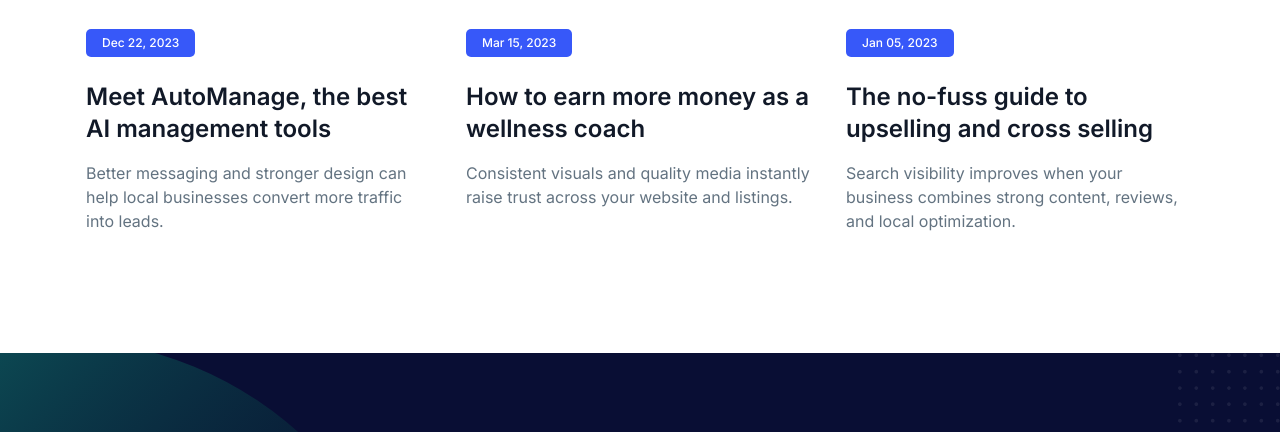
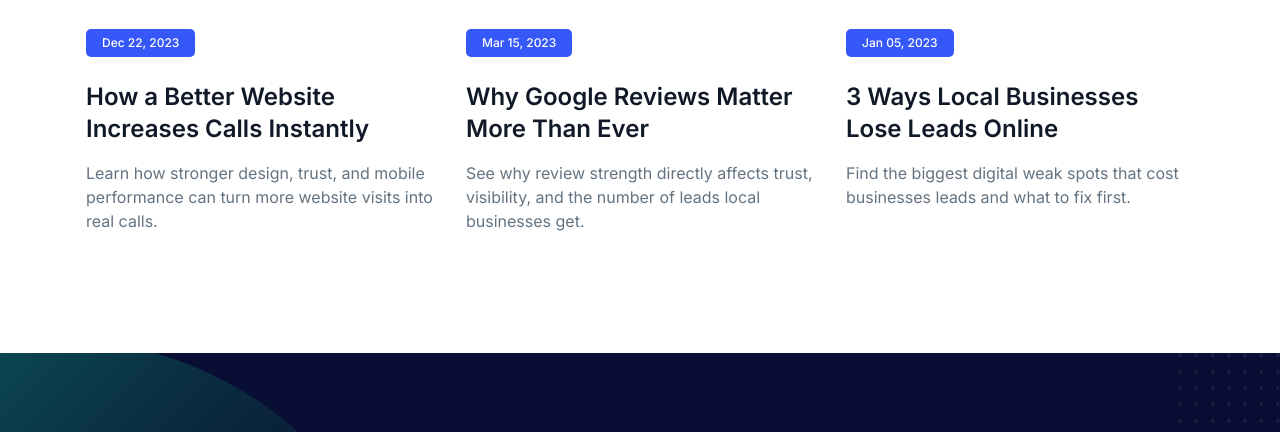
Before and after one commit to senseibiscuit/Prime-Advertere, a website: page blog-details.html in a window 1280 px wide. Shown: the part 2314-2746 px from the top of the page. Drawn offline with Linux system fonts and the light colour scheme.

Commit message:
Update related articles to real blog posts

```diff
--- a/blog-details.html
+++ b/blog-details.html
@@ -909,7 +909,7 @@
           <div class="w-full px-4 md:w-1/2 lg:w-1/3">
             <div class="mb-10 wow fadeInUp group" data-wow-delay=".1s">
               <div class="mb-8 overflow-hidden rounded-[5px]">
-                <a href="blog-details.html" class="block">
+                <a href="blog-post-01.html" class="block">
                   <img
                     src="assets/images/blog/blog-01.jpg"
                     alt="image"
@@ -925,16 +925,16 @@
                 </span>
                 <h3>
                   <a
-                    href="blog-details.html"
+                    href="blog-post-01.html"
                     class="inline-block mb-4 text-xl font-semibold text-dark hover:text-primary dark:text-white sm:text-2xl lg:text-xl xl:text-2xl"
                   >
-                    Meet AutoManage, the best AI management tools
+                    How a Better Website Increases Calls Instantly
                   </a>
                 </h3>
                 <p
                   class="max-w-[370px] text-base text-body-color dark:text-dark-6"
                 >
-                  Better messaging and stronger design can help local businesses convert more traffic into leads.
+                  Learn how stronger design, trust, and mobile performance can turn more website visits into real calls.
                 </p>
               </div>
             </div>
@@ -942,7 +942,7 @@
           <div class="w-full px-4 md:w-1/2 lg:w-1/3">
             <div class="mb-10 wow fadeInUp group" data-wow-delay=".15s">
               <div class="mb-8 overflow-hidden rounded-[5px]">
-                <a href="blog-details.html" class="block">
+                <a href="blog-post-02.html" class="block">
                   <img
                     src="assets/images/blog/blog-02.jpg"
                     alt="image"
@@ -958,16 +958,16 @@
                 </span>
                 <h3>
                   <a
-                    href="blog-details.html"
+                    href="blog-post-02.html"
                     class="inline-block mb-4 text-xl font-semibold text-dark hover:text-primary dark:text-white sm:text-2xl lg:text-xl xl:text-2xl"
                   >
-                    How to earn more money as a wellness coach
+                    Why Google Reviews Matter More Than Ever
                   </a>
                 </h3>
                 <p
                   class="max-w-[370px] text-base text-body-color dark:text-dark-6"
                 >
-                  Consistent visuals and quality media instantly raise trust across your website and listings.
+                  See why review strength directly affects trust, visibility, and the number of leads local businesses get.
                 </p>
               </div>
             </div>
@@ -975,7 +975,7 @@
           <div class="w-full px-4 md:w-1/2 lg:w-1/3">
             <div class="mb-10 wow fadeInUp group" data-wow-delay=".2s">
               <div class="mb-8 overflow-hidden rounded-[5px]">
-                <a href="blog-details.html" class="block">
+                <a href="blog-post-03.html" class="block">
                   <img
                     src="assets/images/blog/blog-03.jpg"
                     alt="image"
@@ -991,16 +991,16 @@
                 </span>
                 <h3>
                   <a
-                    href="blog-details.html"
+                    href="blog-post-03.html"
                     class="inline-block mb-4 text-xl font-semibold text-dark hover:text-primary dark:text-white sm:text-2xl lg:text-xl xl:text-2xl"
                   >
-                    The no-fuss guide to upselling and cross selling
+                    3 Ways Local Businesses Lose Leads Online
                   </a>
                 </h3>
                 <p
                   class="max-w-[370px] text-base text-body-color dark:text-dark-6"
                 >
-                  Search visibility improves when your business combines strong content, reviews, and local optimization.
+                  Find the biggest digital weak spots that cost businesses leads and what to fix first.
                 </p>
               </div>
             </div>
```
Also changed, not shown: blog-post-01.html (+12 -12 lines), blog-post-02.html (+12 -12 lines), blog-post-03.html (+12 -12 lines).
